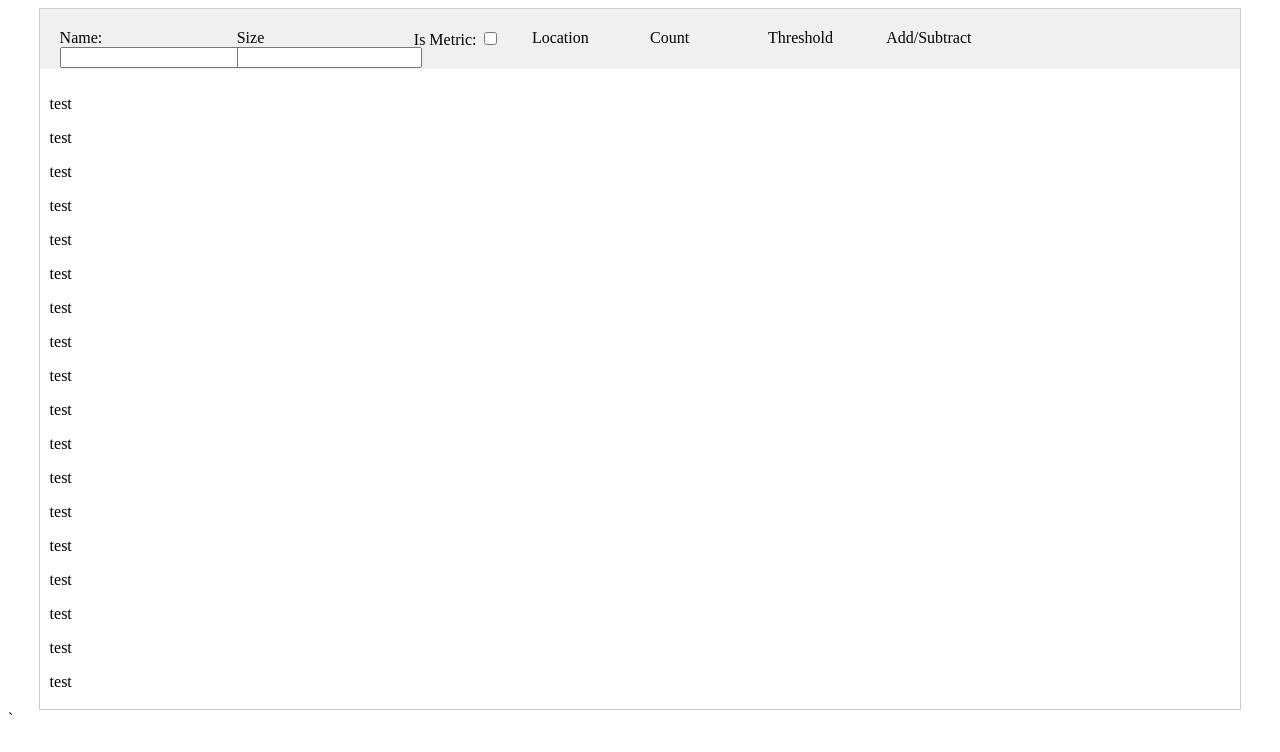
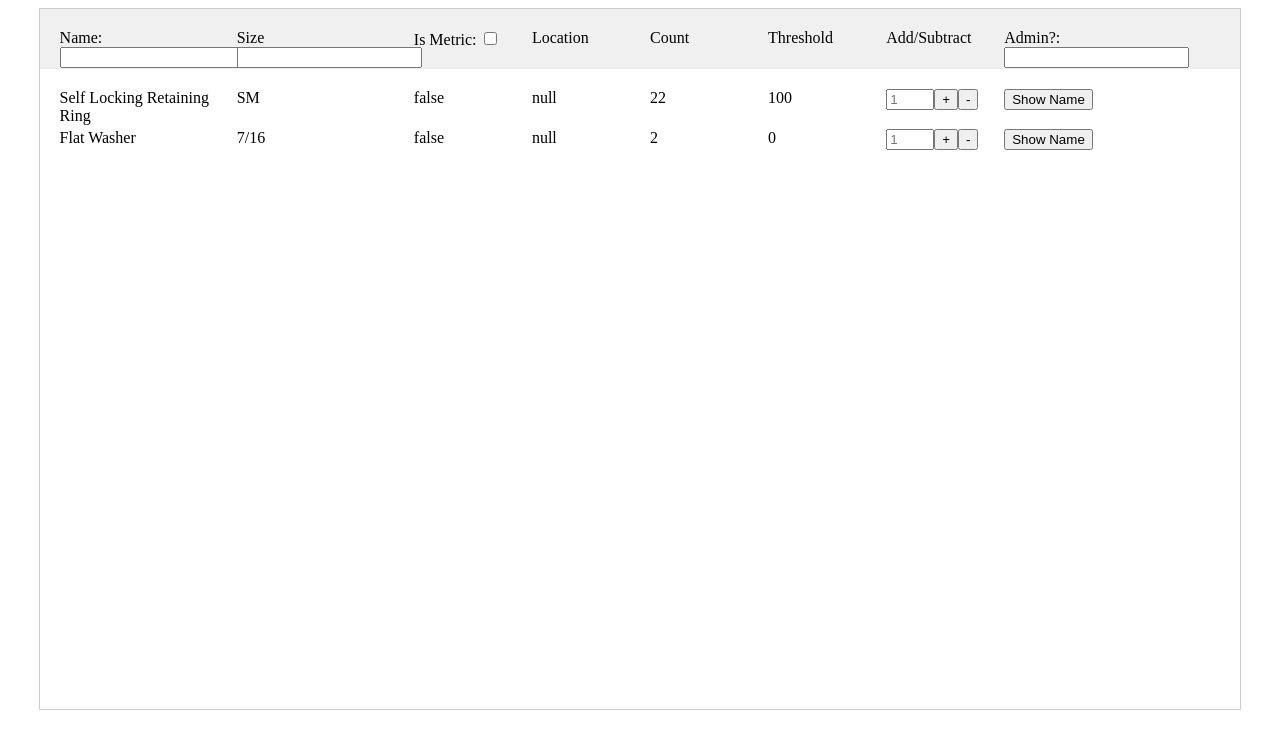
Before and after one commit to ThomasStG/CS340, an Angular app in the folder IDEAr/: page / in a window 1280 px wide. Shown: the top 752 px of the page. Built offline with nearby package versions, Linux system fonts and the light colour scheme.

Commit message:
Edited Frontend

```diff
--- a/IDEAr/src/app/app.component.css
+++ b/IDEAr/src/app/app.component.css
@@ -15,7 +15,7 @@
     top: 0;
     z-index: 1;
     display: grid;
-    grid-template-columns: 15% 15% 10% 10% 10% 10% 10%   ;
+    grid-template-columns: 15% 15% 10% 10% 10% 10% 10% 10% 10%;
   }
 
   .headerColumn{
@@ -28,3 +28,13 @@
     flex-grow: 1;
     padding: 10px;
   }
+
+  .item{
+    display: grid;
+    grid-template-columns: 15% 15% 10% 10% 10% 10% 10% 10% 10%;
+  }
+
+  .itemColumn{
+    height: 20px;
+    padding: 10px;
+  }
--- a/IDEAr/src/app/app.component.html
+++ b/IDEAr/src/app/app.component.html
@@ -28,38 +28,37 @@
       Add/Subtract
     </div>
 
+    <div class="headerColumn">
+      Admin?:
+      <input type="text" [(ngModel)]="enteredPW" (input)="checkPassword()">
+    </div>
+
+    <div *ngIf="isAdminValid">
+      <p>hello admin user, future admin stuff will go here.</p>
+    </div>
+
   </div>
 
   <!-- This div is for the content scrolling section -->
   <div class="content">
-    <p>test</p>
-    <p>test</p>
-    <p>test</p>
-    <p>test</p>
-    <p>test</p>
-    <p>test</p>
-    <p>test</p>
-    <p>test</p>
-    <p>test</p>
-    <p>test</p>
-    <p>test</p>
-    <p>test</p>
-    <p>test</p>
-    <p>test</p>
-    <p>test</p>
-    <p>test</p>
-    <p>test</p>
-    <p>test</p>
-    <p>test</p>
-    <p>test</p>
-    <p>test</p>
-    <p>test</p>
-    <p>test</p>
-    <p>test</p>
-    <p>test</p>
-    <p>test</p>
-    <p>test</p>
-    <p>test</p>
+    @for(item of testList; track item.size){
+      <div class="item">
+        <div class="itemColumn">{{item.name}}</div>
+        <div class="itemColumn">{{item.size}}</div>
+        <div class="itemColumn">{{item.ismetric}}</div>
+        <div class="itemColumn">{{item.location}}</div>
+        <div class="itemColumn">{{item.count}}</div>
+        <div class="itemColumn">{{item.threshold}}</div>
+        <div class="itemColumn">
+          <input style="width:40px" type="number" [(ngModel)]="itemInput[item.name]" placeholder="1">
+          <button (click)="incrementCount(item)">+</button>
+          <button (click)="decrementCount(item)">-</button>
+        </div>
+        <div class="itemColumn">
+          <button id="{{item.name}}" (click)="getName($event)">Show Name</button>
+        </div>
+
+      </div>
+    }
   </div>
 </div>
-`
--- a/IDEAr/src/app/app.component.ts
+++ b/IDEAr/src/app/app.component.ts
@@ -10,4 +10,29 @@ export class AppComponent {
   Name: string= '';
   Size: string= '';
   isMetric: boolean=false;
+  correctPW: string= 'admin1123';
+  enteredPW: string= '';
+  isAdminValid: boolean= false;
+
+  getName(event: MouseEvent){
+    const buttonText = (event.target as HTMLButtonElement).id;
+    this.Name = buttonText;
+  }
+
+  testList = [{name: 'Self Locking Retaining Ring', size: 'SM', ismetric: false, location: "null", count: 22, threshold: 100},
+              {name: 'Flat Washer', size: '7/16', ismetric: false, location: "null", count: 2, threshold: 0}
+  ]
+  itemInput: { [key: string]: number } = {};
+  incrementCount(item: any) {
+    const value = this.itemInput[item.name] ?? 1;
+    item.count += value;
+  }
+  decrementCount(item: any) {
+    const value = this.itemInput[item.name] ?? 1;
+    item.count = Math.max(0, item.count - value); // re email if this hits 0?
+  }
+
+  checkPassword(){
+    this.isAdminValid = this.enteredPW === this.correctPW;
+  }
 }
```
